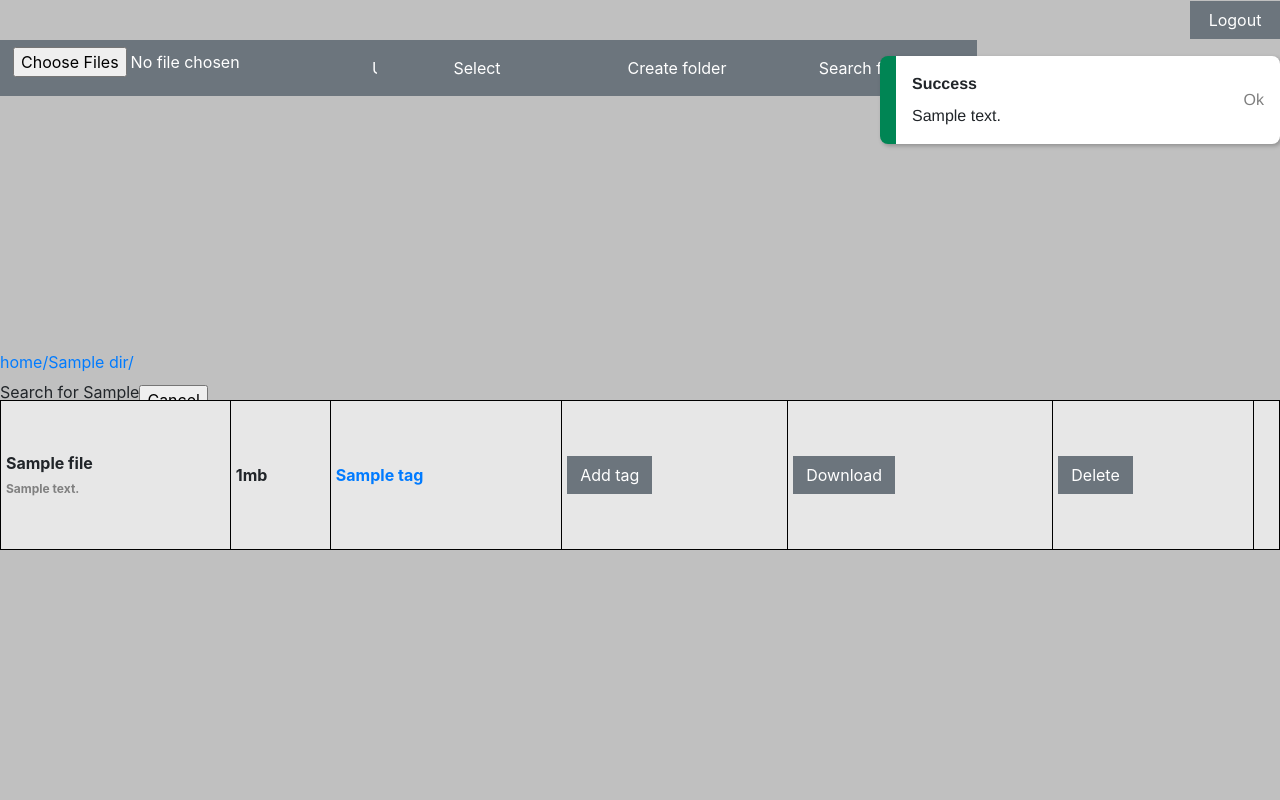
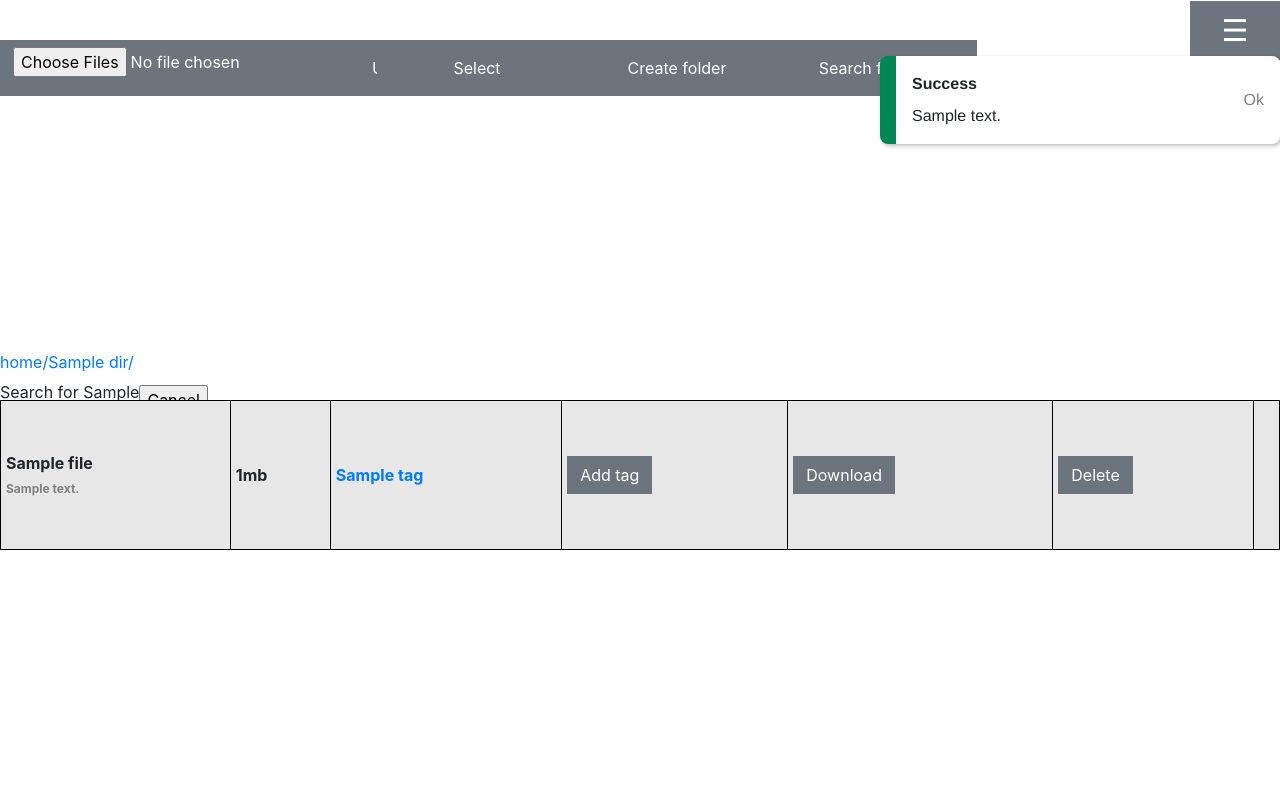
Before and after one commit to RB387/GorbInDocks, a Flask app: template application/templates/home.html in a window 1280 px wide. Run offline with Flask 2, Linux system fonts and the light colour scheme; the template is opened without the code that fills it: most values are stand-ins (such as "Sample title", 1, 10 or a date in 2020); lists and menus that the app fills with data are empty; parts of the project's set-up code (start-up, migrations or seed data) failed here and were passed over; some libraries are stand-ins or nearby versions.

Commit message:
Minor changes

```diff
--- a/application/static/css/maincss.css
+++ b/application/static/css/maincss.css
@@ -39,7 +39,7 @@
 
 body {
     overflow:scroll;
-    background-color: #C0C0C0;
+    background-color: #ffffff;
     max-height: 900px
        }
 
--- /dev/null
+++ b/application/static/css/side_nav.css
@@ -0,0 +1,38 @@
+.sidenav {
+  height: 100%;
+  width: 0;
+  position: fixed;
+  z-index: 1;
+  top: 0;
+  right: 0;
+  background-color: #111;
+  overflow-x: hidden;
+  transition: 0.5s;
+  padding-top: 60px;
+}
+
+.sidenav a {
+  padding: 8px 8px 8px 32px;
+  text-decoration: none;
+  font-size: 25px;
+  color: #818181;
+  display: block;
+  transition: 0.3s;
+}
+
+.sidenav a:hover {
+  color: #f1f1f1;
+}
+
+.sidenav .closebtn {
+  position: absolute;
+  top: 0;
+  right: 25px;
+  font-size: 36px;
+  margin-left: 50px;
+}
+
+@media screen and (max-height: 450px) {
+  .sidenav {padding-top: 15px;}
+  .sidenav a {font-size: 18px;}
+}
--- a/application/static/show_hide.js
+++ b/application/static/show_hide.js
@@ -8,3 +8,10 @@ function show_hide(elements) {
         }
     }
 }
+function openNav() {
+    document.getElementById("mySidenav").style.width = "250px";
+}
+
+function closeNav() {
+    document.getElementById("mySidenav").style.width = "0";
+}
--- a/application/templates/home.html
+++ b/application/templates/home.html
@@ -11,26 +11,30 @@
      <script src="//cdnjs.cloudflare.com/ajax/libs/jquery/3.2.1/jquery.min.js"></script>
      <script src="https://code.jquery.com/jquery-3.3.1.slim.min.js"></script>
      <script src="https://stackpath.bootstrapcdn.com/bootstrap/4.3.1/js/bootstrap.min.js"></script>
+     <script src="{{ url_for('static',filename='show_hide.js') }}"></script>
 
      <link rel= "stylesheet" type= "text/css" href= "{{ url_for('static',filename='css/signin.css') }}">
      <link rel= "stylesheet" type= "text/css" href= "{{ url_for('static',filename='css/bootstrap.min.css') }}">
      <link rel= "stylesheet" type= "text/css" href= "{{ url_for('static',filename='css/maincss.css') }}">
+     <link rel= "stylesheet" type= "text/css" href= "{{ url_for('static',filename='css/maincss.css') }}">
+     <link rel= "stylesheet" type= "text/css" href= "{{ url_for('static',filename='css/side_nav.css') }}">
 
-
-     <link rel= "stylesheet" type= "text/css" href= "{{ url_for('static',filename='js/bootstrap.min.js') }}">
-     <link rel= "stylesheet" type= "text/css" href= "{{ url_for('static',filename='js/bootstrap.js') }}">
-     <link rel= "stylesheet" type= "text/css" href= "{{ url_for('static',filename='js/jquery.js') }}">
-     <link rel= "stylesheet" type= "text/css" href= "{{ url_for('static',filename='js/jquery.min.js') }}">
-     <link rel= "stylesheet" type= "text/css" href= "{{ url_for('static',filename='js/popper.js') }}">
-     <link rel= "stylesheet" type= "text/css" href= "{{ url_for('static',filename='js/popper.min.js') }}">
 </head>
     <body >
 
-
-
+        <div id="mySidenav" class="sidenav">
+            <a href="javascript:void(0)" class="closebtn" onclick="closeNav()">&times;</a>
+            <a href="{{ url_for('home.home') }}">Home page</a>
+            <a href="{{ url_for('user.user') }}">User page</a>
+            <a href="{{ url_for('stats.dashboard') }}">Admin page</a>
+            <a href="{{ url_for('logout.logout') }}">Logout</a>
+          </div>
+          <span class="btn btn-secondary  button1" style="font-size:30px;cursor:pointer" onclick="openNav()">&#9776;</span>
+          <!--
         <form action="{{ url_for('.home', directory = path, status = status) }}" method="post" name="logout_form">
             <button class="btn btn-secondary  button1" type="submit" name="action"value="logout" >Logout</button>
         </form>
+    -->
 <br>
 <br>
 
@@ -297,9 +301,5 @@
                         </div>
 
                         {% endif %}
-
-                        <script src="{{ url_for('static',filename='show_hide.js') }}"></script>
-
-
     </body>
 </html>
```
Also changed, not shown: application/templates/admin.html (+12 -0 lines), application/templates/stats.html (+12 -0 lines), application/templates/user.html (+12 -0 lines).
